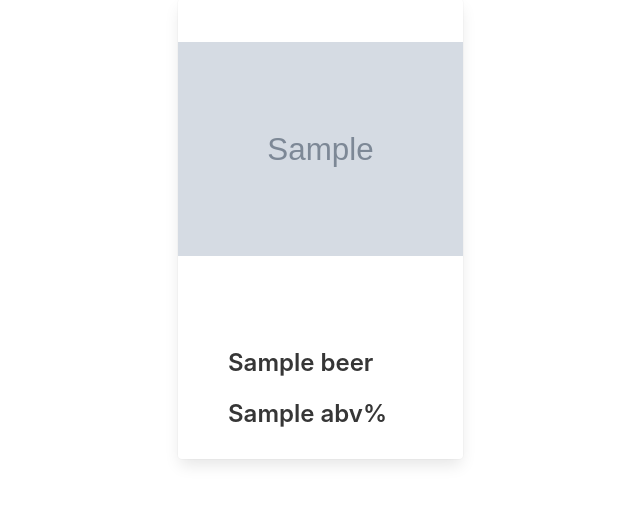
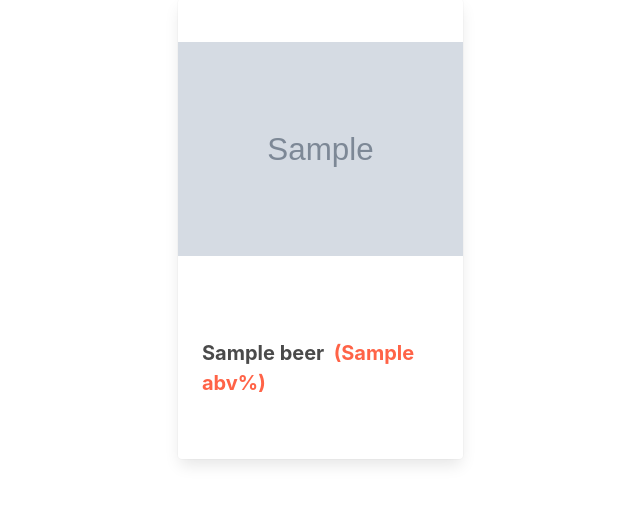
Before and after one commit to JahunSeo/alcohol-garbage, a Flask app: template templates/index.html in a window 1280 px wide. Shown: the part 431-938 px from the top of the page, without its empty margins (10-650 px from the left). Run offline with Flask 2, Linux system fonts and the light colour scheme; the template is opened without the code that fills it: most values are stand-ins (such as "Sample title", 1, 10 or a date in 2020); grey boxes marked "Sample" are stand-in pictures; parts of the project's set-up code (start-up, migrations or seed data) failed here and were passed over; some libraries are stand-ins or nearby versions.

Commit message:
[johnny] card styling

```diff
--- a/static/css/cards.css
+++ b/static/css/cards.css
@@ -68,3 +68,13 @@
   height: 25px;
   font-size: 18px;
 }
+
+.beer-title {
+  font-size: 20px;
+  font-weight: bold;
+  margin-top: 15px;
+}
+
+.beer-title-abv {
+  color: tomato;
+}
--- a/templates/index.html
+++ b/templates/index.html
@@ -55,12 +55,11 @@
         </figure>
       </div>
       <div class="card-content">
-        <div class="media">
-          <div class="media-content">
-            <p class="title is-4 no-padding">{{ beer['name'] }}</p>
-            <p class="title is-4 no-padding">{{ beer['abv'] }}%</p>
-          </div>
-        </div>
+        <p class="beer-title">
+          {{ beer['name'] }}<span class="beer-title-abv"
+            >&nbsp; ({{ beer['abv'] }}%)</span
+          >
+        </p>
       </div>
     </div>
   </div>
```
